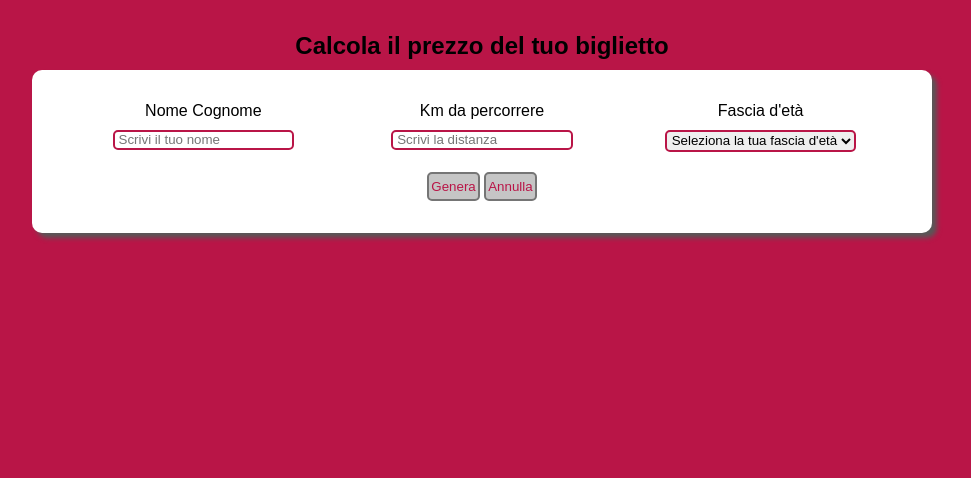
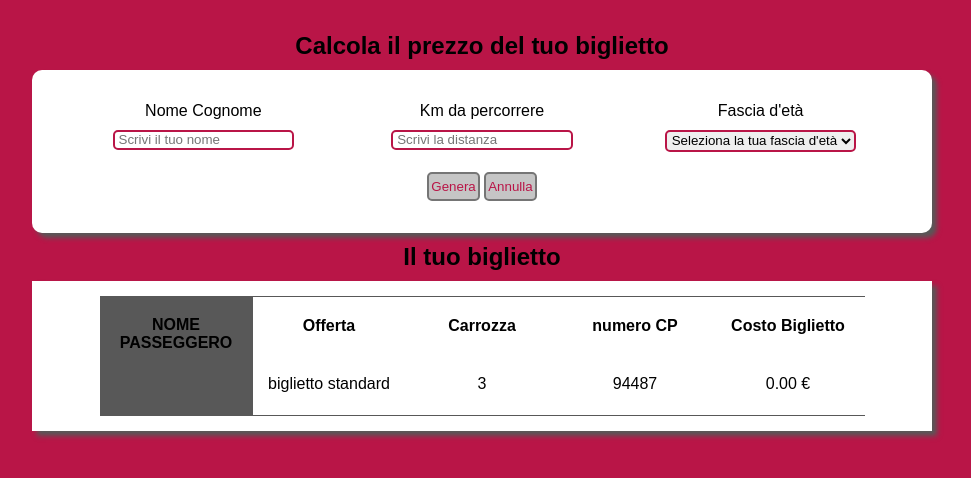
Before and after one commit to VALDEV05/live-train-ticket-form, a plain HTML site: page index.html in a window 1280 px wide. Both pictures are taken after a click on the button "Genera". Shown: the whole page, without its empty margins (158-1129 px from the left). Drawn offline with Linux system fonts and the light colour scheme.

Commit message:
Complete ticket

```diff
--- a/assets/css/style.css
+++ b/assets/css/style.css
@@ -39,10 +39,21 @@ label{
 .mt-10{
   margin-top: 10px;
 }
+.mb-10{
+  margin-bottom: 10px;
+}
+.mt-20{
+  margin-top: 20px;
+}
+.mt-40{
+  margin-top: 40px;
+}
 .pt-20{
   padding-top: 20px;
 }
-
+div>p{
+  font-weight: bold;
+}
 .btn{
   background-color: #c5c5c5;
   border: 2px solid #757575;
@@ -59,3 +70,27 @@ select{
   padding: 0.25px;
   border: 2px solid #B91547;
 }
+.ticket{
+  background-color: white;
+  box-shadow: 5px 5px 5px #585858;
+  height: 150px;
+  display: flex;
+  align-items: center;
+  justify-content: center;
+}
+.w-20{
+  padding: 20px 0;
+  width: 17%;
+  height: 80%;
+}
+.container-name{
+  background-color: #585858;
+}
+.container-discount,
+.container-carriage,
+.container-cp-number,
+.container-ticket-price
+{
+  border-top: 1px solid #585858;
+  border-bottom: 1px solid #585858;
+}
--- a/assets/js/main.js
+++ b/assets/js/main.js
@@ -12,12 +12,26 @@ creo una variabile per ogni form che ho:
     - bottone genera
     - bottone annulla
  */
+
+//selezioni dom
 const fullNameInputElement = document.getElementById("full-name");
 const distanceInputElement = document.getElementById("distance");
 const ageSelectElement = document.getElementById("age");
 const generateButtonElement = document.getElementById('generate');
 const cancelButtonElement = document.getElementById('cancel');
+const ticketPlaceName = document.getElementById('ticket_name');
+const ticketPlacediscount = document.getElementById('ticket_discount');
+const ticketPlaceNumberCarriage = document.getElementById('number_carriage');
+const ticketPlaceCpNumber = document.getElementById('cp_number');
+const ticketPlacePrice = document.getElementById('ticket_price');
 
+function randomInteger(min, max) {
+    let rand = min + Math.random() * (max - min);
+    return Math.round(rand);
+}
+//generatori random
+const numberCp = randomInteger(90000, 100000);
+const numberCarriage = randomInteger(1, 5);
 //Quando clicca mi genera i dati biglietto
 generateButtonElement.addEventListener("click", function () {
     const fullName = fullNameInputElement.value;
@@ -38,20 +52,35 @@ generateButtonElement.addEventListener("click", function () {
 
     //calcola il prezzo dei biglietti scontati
     if (age == 'minorenne') {
-        console.log('va applicato il 20%')
-        let new_price = (price - (price * 0.20)).toFixed(2)
-        console.log(new_price)
+        let new_price = (price - (price * 0.20)).toFixed(2) + ' €'
+        ticketPlacediscount.innerHTML = 'biglietto under18'
+        ticketPlacePrice.innerHTML = new_price
 
     } else if (age == 'over65') {
-        console.log('va applicato il 40%')
-        let new_price = (price - (price * 0.40)).toFixed(2)
-        console.log(new_price)
+        let new_price = (price - (price * 0.40)).toFixed(2) + ' €'
+        ticketPlacediscount.innerHTML = 'biglietto over65'
+        ticketPlacePrice.innerHTML = new_price
+
     } else {
         console.log('nessuno sconto');
         console.log(price)
+        ticketPlacediscount.innerHTML = 'biglietto standard'
+        ticketPlacePrice.innerHTML = price + ' €'
+
     }
+    ticketPlaceName.innerHTML = fullName
+    ticketPlaceCpNumber.innerHTML = numberCp
+    ticketPlaceNumberCarriage.innerHTML = numberCarriage
+
 })
 //al click di annulla tutto si cancella
-
-
-//creo il biglietto e mostro il risultato
+cancelButtonElement.addEventListener("click", function () {
+    fullNameInputElement.value = ""
+    ageSelectElement.value = ''
+    distanceInputElement.value = ''
+    ticketPlaceName.innerHTML = ''
+    ticketPlacediscount.innerHTML = ''
+    ticketPlaceNumberCarriage.innerHTML = ''
+    ticketPlaceCpNumber.innerHTML = ''
+    ticketPlacePrice.innerHTML = ''
+})
--- a/index.html
+++ b/index.html
@@ -45,6 +45,36 @@
 
 
         </section>
+        <section class="form_wrapper mt-10">
+            <h1 class="mb-10">Il tuo biglietto</h1>
+
+            <div class="ticket">
+                <div class="container-name w-20">
+                   <p>NOME PASSEGGERO</p>
+                   <div id="ticket_name" class="mt-20"></div>
+                </div>
+                <div class="container-discount w-20">
+                    <p>Offerta</p>
+                    <div id="ticket_discount" class="mt-40"></div>
+                </div>
+                <div class="container-carriage w-20">
+                    <p>Carrozza</p>
+                    <div id="number_carriage" class="mt-40"></div>
+                </div>
+                <div class="container-cp-number w-20">
+                    <p>numero CP</p>
+                    <div id="cp_number" class="mt-40"></div>
+                </div>
+                <div class="container-ticket-price w-20">
+                    <p>Costo Biglietto</p>
+                    <div id="ticket_price" class="mt-40"></div>
+                </div>
+
+            </div>
+
+
+
+        </section>
 
 
         <div id="result"></div>
```
